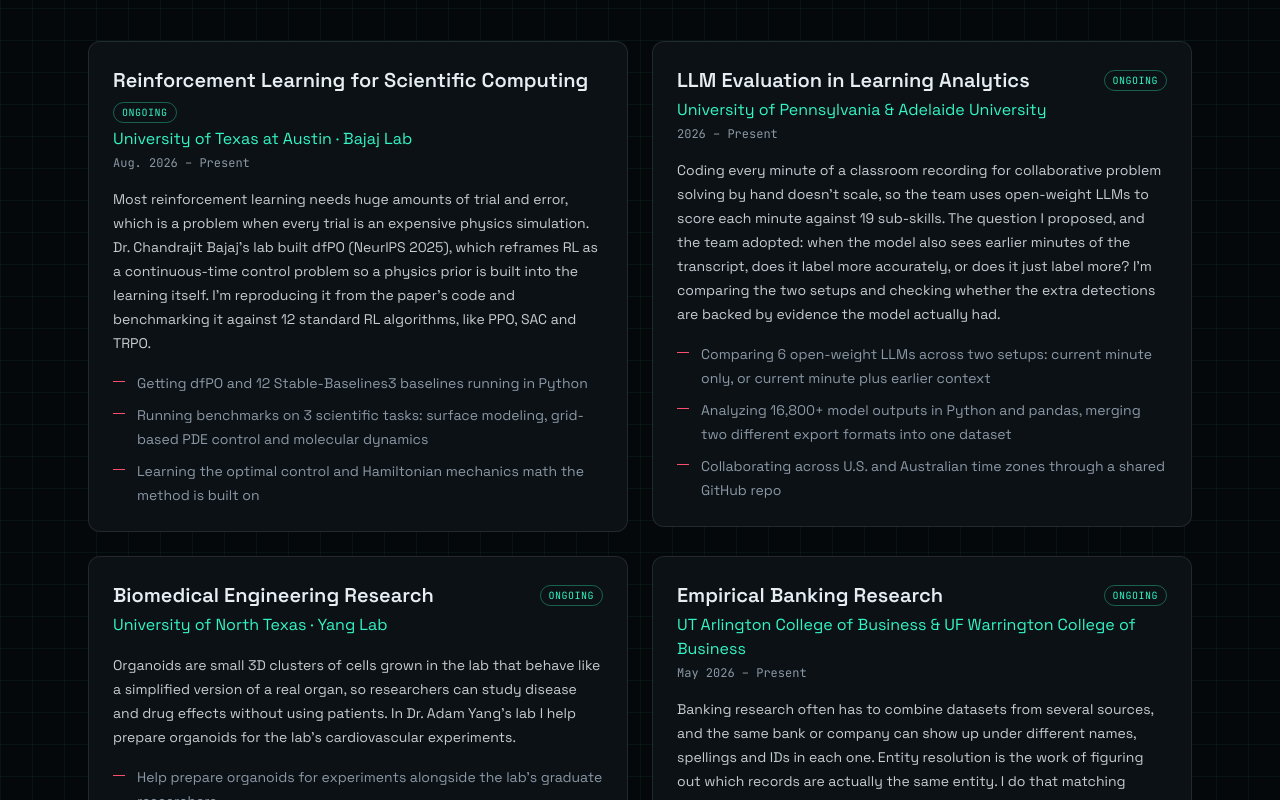
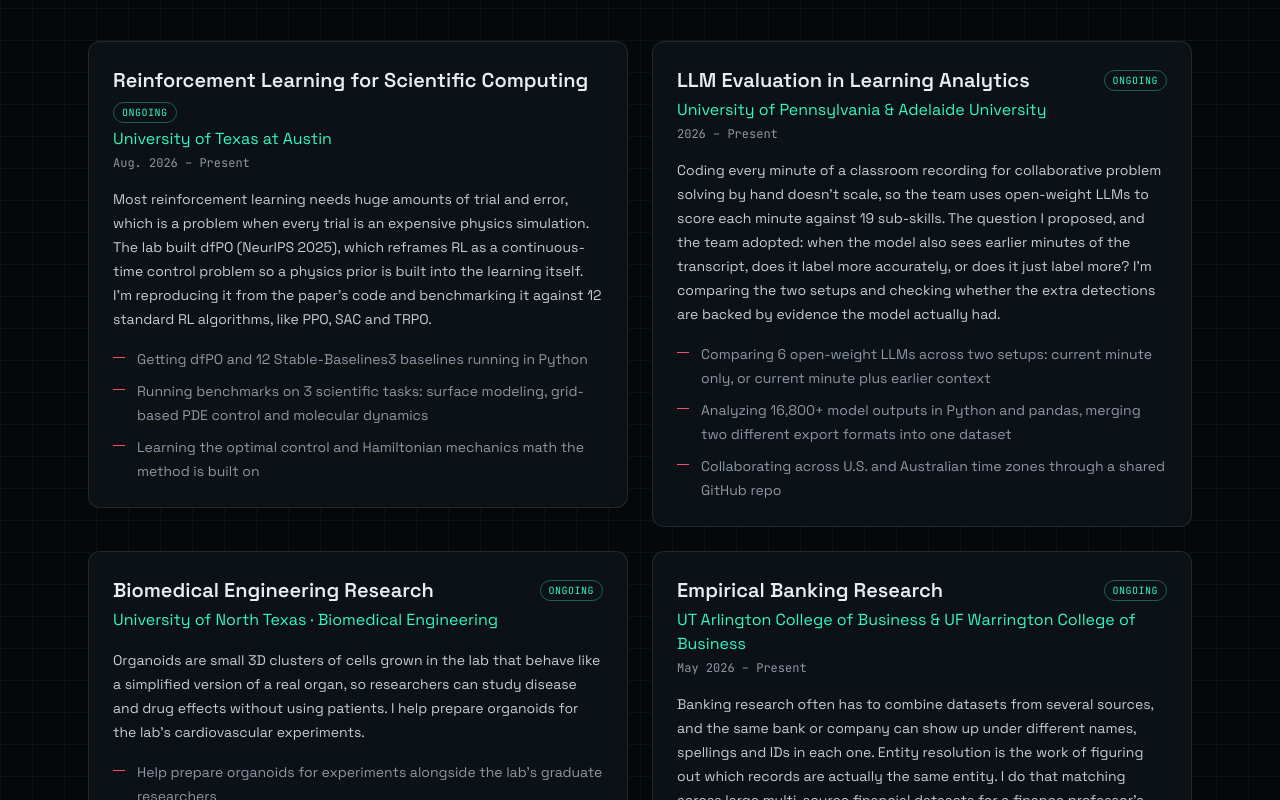
Before and after one commit to dhilandonkey-png/Personal-Website, a Next.js app: page / in a window 1280 px wide. Shown: the part 1080-1880 px from the top of the page. Built offline with nearby package versions, Linux system fonts and the light colour scheme.

Commit message:
Add Harvard poster photo, FRC mechanical lead role; drop PI names
The Invisible Risks card now explains the systematic review and shows
a photo cropped to just me and the poster. FRC role is Mechanical
Engineering Lead. Professor and lab names are removed from the public
site.

```diff
--- a/components/research.tsx
+++ b/components/research.tsx
@@ -17,7 +17,7 @@ export function Research() {
       </div>
 
       <h3 className="mt-16 mb-6 font-mono text-sm text-pulse">posters & talks</h3>
-      <div className="grid gap-6 lg:grid-cols-2">
+      <div className="grid items-start gap-6 lg:grid-cols-2">
         {presentations.map((r) => (
           <RoleCard key={r.title} role={r} />
         ))}
--- a/content/profile.ts
+++ b/content/profile.ts
@@ -24,7 +24,7 @@ export const profile = {
 export const vitals = [
   { key: "researching", value: "reinforcement learning @ UT Austin" },
   { key: "evaluating", value: "open-weight LLMs @ Penn × Adelaide" },
-  { key: "growing", value: "organoids @ UNT Yang Lab" },
+  { key: "growing", value: "organoids @ UNT biomedical eng." },
   { key: "matching", value: "bank records @ UT Arlington" },
   { key: "rank", value: "USACO Platinum" },
   { key: "shipped", value: "MyHeartJourney → 50+ patients" },
@@ -53,11 +53,11 @@ export type Role = {
 export const research: Role[] = [
   {
     title: "Reinforcement Learning for Scientific Computing",
-    org: "University of Texas at Austin · Bajaj Lab",
+    org: "University of Texas at Austin",
     dates: "Aug. 2026 – Present",
     status: "ongoing",
     summary:
-      "Most reinforcement learning needs huge amounts of trial and error, which is a problem when every trial is an expensive physics simulation. Dr. Chandrajit Bajaj's lab built dfPO (NeurIPS 2025), which reframes RL as a continuous-time control problem so a physics prior is built into the learning itself. I'm reproducing it from the paper's code and benchmarking it against 12 standard RL algorithms, like PPO, SAC and TRPO.",
+      "Most reinforcement learning needs huge amounts of trial and error, which is a problem when every trial is an expensive physics simulation. The lab built dfPO (NeurIPS 2025), which reframes RL as a continuous-time control problem so a physics prior is built into the learning itself. I'm reproducing it from the paper's code and benchmarking it against 12 standard RL algorithms, like PPO, SAC and TRPO.",
     bullets: [
       "Getting dfPO and 12 Stable-Baselines3 baselines running in Python",
       "Running benchmarks on 3 scientific tasks: surface modeling, grid-based PDE control and molecular dynamics",
@@ -80,11 +80,11 @@ export const research: Role[] = [
   },
   {
     title: "Biomedical Engineering Research",
-    org: "University of North Texas · Yang Lab",
-    // TODO: dates, and a photo once Dhilan sends one.
+    org: "University of North Texas · Biomedical Engineering",
+    // TODO: dates.
     status: "ongoing",
     summary:
-      "Organoids are small 3D clusters of cells grown in the lab that behave like a simplified version of a real organ, so researchers can study disease and drug effects without using patients. In Dr. Adam Yang's lab I help prepare organoids for the lab's cardiovascular experiments.",
+      "Organoids are small 3D clusters of cells grown in the lab that behave like a simplified version of a real organ, so researchers can study disease and drug effects without using patients. I help prepare organoids for the lab's cardiovascular experiments.",
     bullets: [
       "Help prepare organoids for experiments alongside the lab's graduate researchers",
       "Learning wet-lab technique and how tissue models connect to the cardiovascular modeling I do on the computational side",
@@ -126,10 +126,12 @@ export const presentations: Role[] = [
     dates: "Oct. 1, 2026",
     status: "presented",
     summary:
-      "An invited poster reviewing 28 studies on why cardiovascular risk prediction models underserve women, and what that means for the patients those models are used on.",
-    bullets: [],
-    // TODO: add the Harvard presenting photo.
-    photos: [],
+      "Most heart disease risk models are built on clinical numbers like blood pressure and cholesterol, and they often miss the socioeconomic and psychosocial factors that shape women's risk. With four other ATLAS scholars (equal contributors), I searched PubMed, Scopus and Embase, screened 2,770 records down to 28 studies, and compared how well current models predict risk for women.",
+    bullets: [
+      "Systematic review: 2,770 records screened, 28 studies included",
+      "Compared discrimination and calibration of conventional scores against models adding biomarker, socioeconomic and psychosocial data",
+    ],
+    photos: [{ src: "/images/presentations/harvard-poster.webp", caption: "presenting at Harvard", position: "70% 30%" }],
   },
   {
     title: "Comparing Cardiovascular Risk Prediction Models",
@@ -154,12 +156,15 @@ export const experience: Role[] = [
     ],
   },
   {
-    // TODO: role on the team and season.
-    title: "Team Member",
+    // TODO: season.
+    title: "Mechanical Engineering Lead",
     org: "FIRST Robotics Competition · Mercenary Robotics 6369",
     summary:
-      "A competitive high school robotics team that designs, builds and programs a new robot every season.",
-    bullets: ["Ranked 6th of 188 teams and qualified for the FIRST World Championship"],
+      "A competitive high school robotics team that designs, builds and programs a new robot every season. I led the mechanical side, from design to build.",
+    bullets: [
+      "Led the team's mechanical engineering",
+      "Ranked 6th of 188 teams and qualified for the FIRST World Championship",
+    ],
   },
   {
     title: "Credit Analyst Intern",
@@ -204,7 +209,7 @@ export const builds: Build[] = [
   {
     name: "Kalshi Prediction Market Bot",
     status: "ongoing",
-    // TODO: stack, dates and a repo link once it's public.
+    // TODO: dates.
     stack: ["Kelly criterion", "Brier score"],
     dates: "In progress",
     blurb: "Mathematical modeling of prediction markets.",
```
Also changed, not shown: public/images/presentations/harvard-poster.webp (added).
